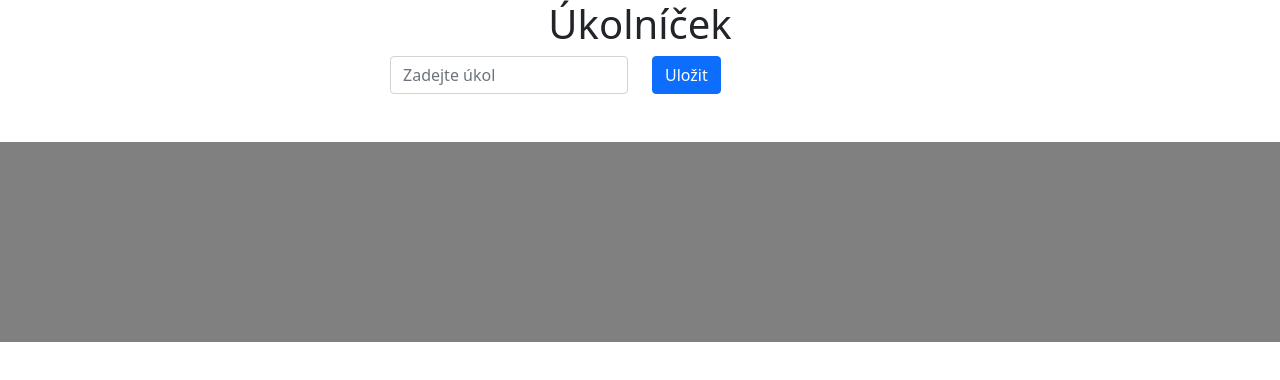
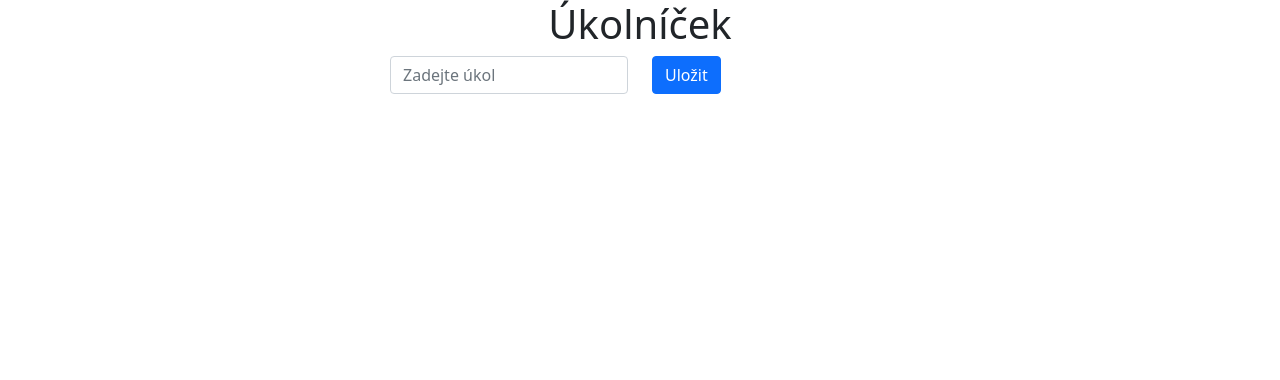
Before and after one commit to matousek11/ukolnicek, a Next.js app: page / in a window 1280 px wide. Shown: the top 380 px of the page. Built offline with nearby package versions, Linux system fonts and the light colour scheme.

Commit message:
Text repairs

```diff
--- a/components/Task.js
+++ b/components/Task.js
@@ -8,7 +8,7 @@ const Task = ({task, onComplete, onDelete}) => {
     <div key={task.id} style={{maxWidth: "500px"}} className={`border shadow-sm mt-2 mx-auto rounded w-75 ${task.completed ? 'completed' : ''}`}>
       <Row >
         <Col>
-          <h4 className='mb-0'>{task.task}</h4>
+          <h4 className='text-truncate mb-0'>{task.task}</h4>
           <p className='mt-0 mb-2'>{task.date}</p>
         </Col>
         <Col className='mt-2 mr-1' sm='auto'>
--- a/components/TaskTracker.js
+++ b/components/TaskTracker.js
@@ -34,8 +34,7 @@ const TaskTracker = () => {
         <AddForm className='mb-5' onAddTask={addTask}/>
         <TaskList className='text-align-center' tasks={tasks} onComplete = {completeTask} onDelete={deleteTask}/>
       </Container>
-      <div className='absoulute-bottom mt-5' style={{backgroundColor: 'gray', height: 200}}>
-      </div>
+
     </>
   )
 }
```
